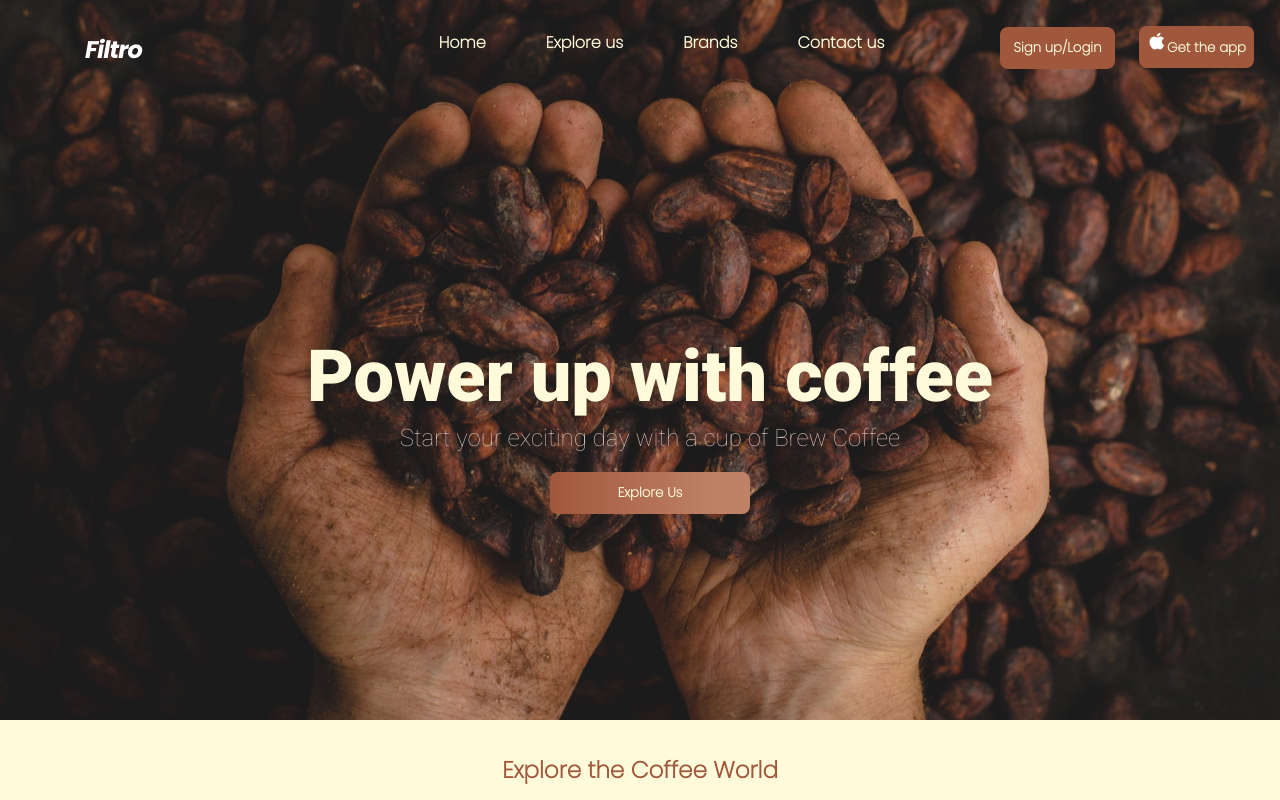
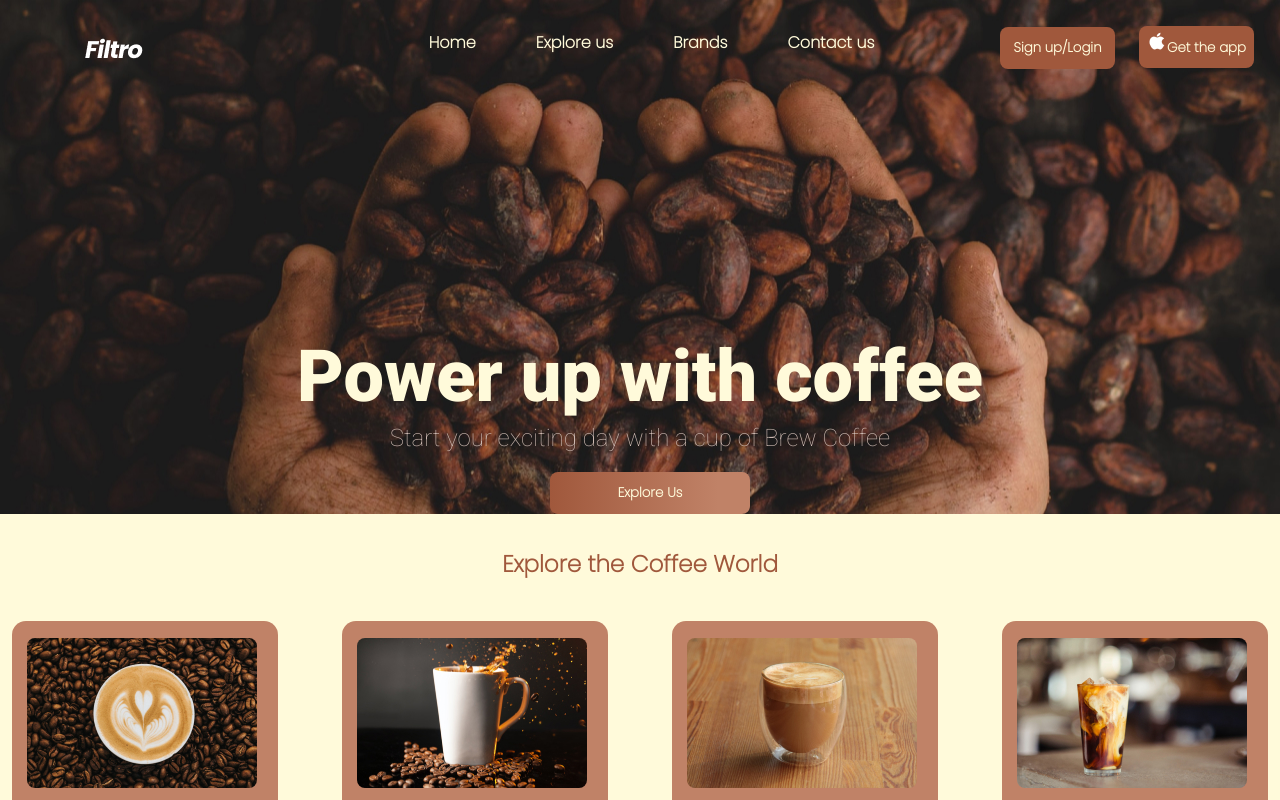
Before and after one commit to dashaklukova/Filtro-Coffee, a plain HTML site: page index.html in a window 1280 px wide. Shown: the top 800 px of the page. Drawn offline with Linux system fonts and the light colour scheme.

Commit message:
fix bags

```diff
--- a/css/style.css
+++ b/css/style.css
@@ -7,11 +7,7 @@ body{
     background-color: rgba(255, 250, 218, 1) ;
 }
 header{
-    background-image: url(/img/Bg\ Image.jpg);
-
-    background-repeat: no-repeat;
-    min-width: 1300px;
-    min-height: 720px;
+    background-image: url(../img/Bg\ Image.jpg);
 }
 .header__logo{
     margin: 38px 0px 0px 85px;
```
